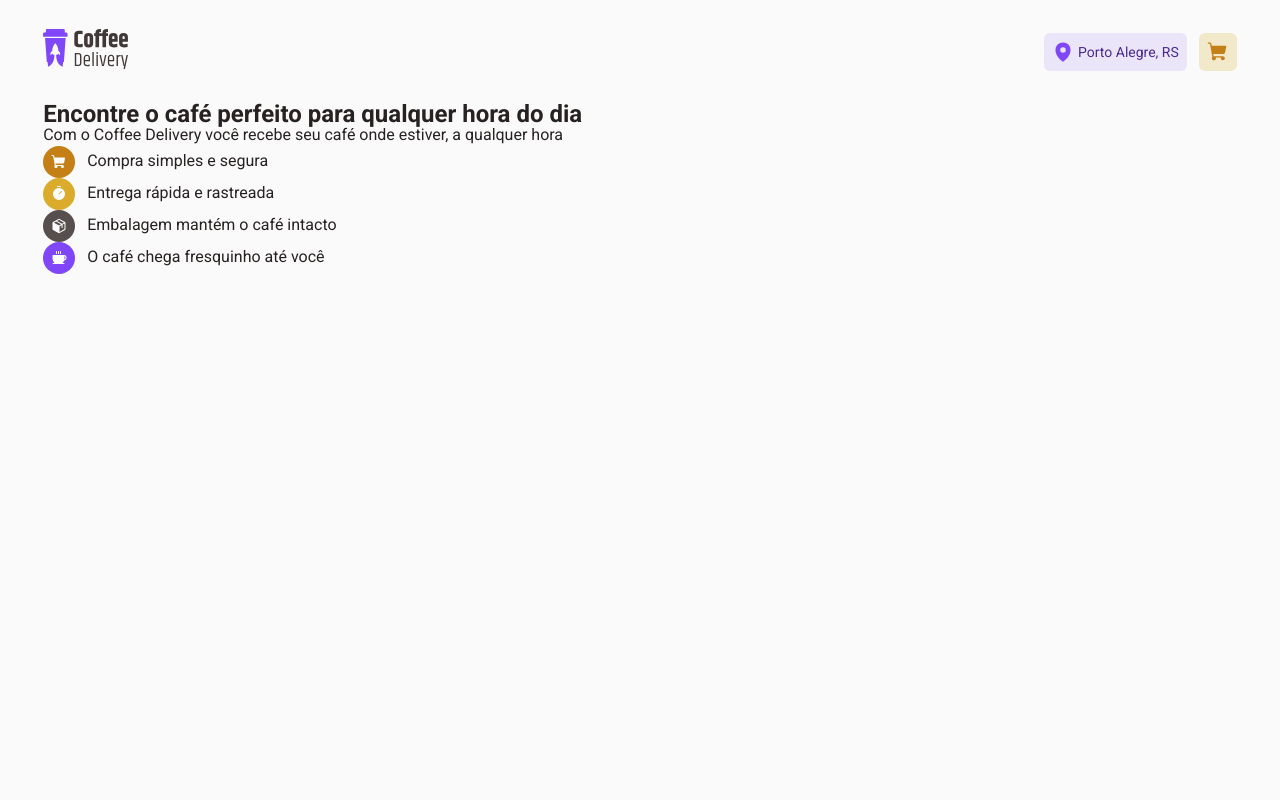
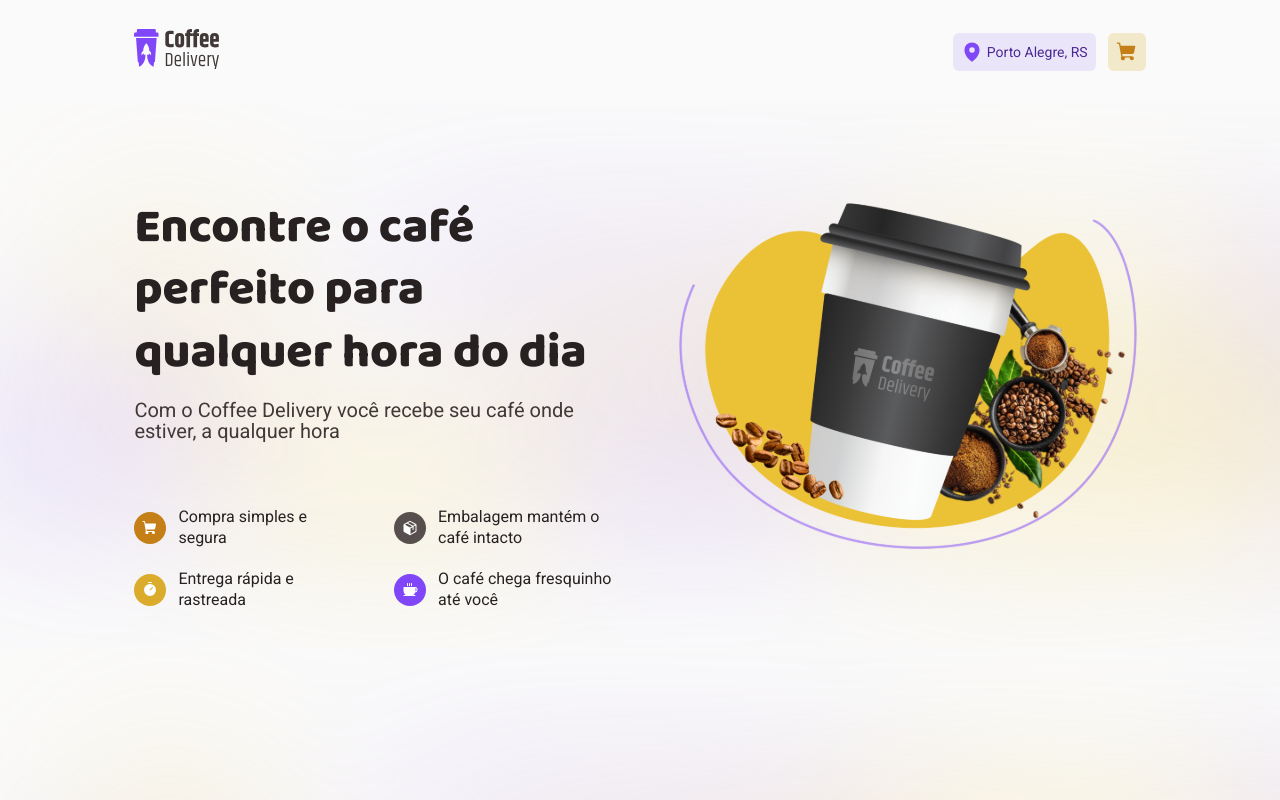
Before and after one commit to viniciusferreira7/coffee-delivery, a React (Vite) app: page / in a window 1280 px wide. Shown: the top 800 px of the page. Built offline with nearby package versions, Linux system fonts and the light colour scheme.

Commit message:
style(home): stylized intro section

```diff
--- a/src/components/Header/styles.ts
+++ b/src/components/Header/styles.ts
@@ -6,7 +6,12 @@ export const HeaderContainer = styled.header`
   justify-content: space-between;
   align-items: center;
 
+  max-width: 90rem;
   height: 6.5rem;
+
+  padding: 0 10.5%;
+
+  margin: auto;
 
   nav {
     display: flex;
--- a/src/layouts/DefaultLayout/styles.ts
+++ b/src/layouts/DefaultLayout/styles.ts
@@ -1,7 +1,3 @@
 import styled from 'styled-components'
 
-export const LayoutContainer = styled.div`
-  max-width: 74.6rem;
-
-  margin: auto;
-`
+export const LayoutContainer = styled.div``
--- a/src/pages/Home/index.tsx
+++ b/src/pages/Home/index.tsx
@@ -1,15 +1,19 @@
 import { Coffee, Package, ShoppingCart, Timer } from 'phosphor-react'
-import { HomeContainer, Items, SectionContainer } from './styles'
+import { HomeContainer, Items, IntroSectionContainer } from './styles'
+
+import backgroundCoffeeDelivery from '../../assets/background-coffee-delivery.svg'
+import cupOfCoffee from '../../assets/cup-of-coffee.svg'
 
 export function Home() {
   return (
     <HomeContainer>
-      <SectionContainer>
+      <IntroSectionContainer background={backgroundCoffeeDelivery}>
+        <div>
           <header>
             <h1>Encontre o café perfeito para qualquer hora do dia</h1>
             <p>
-            Com o Coffee Delivery você recebe seu café onde estiver, a qualquer
-            hora
+              Com o Coffee Delivery você recebe seu café onde estiver, a
+              qualquer hora
             </p>
           </header>
           <footer>
@@ -19,17 +23,17 @@ export function Home() {
               </div>
               <span>Compra simples e segura</span>
             </Items>
+            <Items itemsColor="grey">
+              <div>
+                <Package size={16} weight="fill" />
+              </div>
+              <span>Embalagem mantém o café intacto</span>
+            </Items>
             <Items itemsColor="yellow">
               <div>
                 <Timer size={16} weight="fill" />
               </div>
               <span>Entrega rápida e rastreada</span>
-          </Items>
-          <Items itemsColor="grey">
-            <div>
-              <Package size={16} weight="fill" />
-            </div>
-            <span>Embalagem mantém o café intacto</span>
             </Items>
             <Items itemsColor="purple">
               <div>
@@ -38,7 +42,9 @@ export function Home() {
               <span>O café chega fresquinho até você</span>
             </Items>
           </footer>
-      </SectionContainer>
+        </div>
+        <img src={cupOfCoffee} alt="cup of coffee" />
+      </IntroSectionContainer>
     </HomeContainer>
   )
 }
--- a/src/pages/Home/styles.ts
+++ b/src/pages/Home/styles.ts
@@ -1,8 +1,63 @@
 import styled from 'styled-components'
 
-export const HomeContainer = styled.main``
+export const HomeContainer = styled.main`
+  max-width: 90rem;
 
-export const SectionContainer = styled.section``
+  margin: auto;
+`
+
+interface IntroSectionProps {
+  background: string
+}
+
+export const IntroSectionContainer = styled.section<IntroSectionProps>`
+  display: flex;
+  align-items: flex-start;
+  gap: 3.5rem;
+
+  width: 100%;
+  min-height: 54rem;
+
+  padding: 5.8rem 10.5% 6.75rem 10.5%;
+
+  background-image: url(${(props) => props.background});
+
+  & > div > header {
+    max-width: 36.75rem;
+
+    h1 {
+      font-family: 'Baloo 2', cursive;
+      font-weight: 800;
+      font-size: 3rem;
+      line-height: 130%;
+    }
+
+    p {
+      padding: 1rem 0 4.1rem 0;
+      font-size: 1.25rem;
+      color: ${(props) => props.theme['base-subtitle']};
+    }
+  }
+
+  & > div > footer {
+    display: grid;
+    grid-template-columns: 1fr 1fr;
+    row-gap: 1.25rem;
+    column-gap: 2.5rem;
+
+    max-width: 35.43rem;
+  }
+
+  @media screen and (max-width: 768px) {
+    flex-direction: column;
+
+    padding-top: 1rem;
+
+    & > img {
+      width: 20rem;
+    }
+  }
+`
 
 const ITEMS_COLOR = {
   'yellow-dark': 'yellow-dark',
--- a/src/styles/global.ts
+++ b/src/styles/global.ts
@@ -20,7 +20,7 @@ body{
 }
 
 body, input, textarea, button {
-  font-family: 'Roboto';
+  font-family: 'Roboto', sans-serif;
   line-height:130%;
 }
 
```
Also changed, not shown: src/assets/background-coffee-delivery.svg (added), src/assets/cup-of-coffee.svg (added). Lines whose indentation alone changed are shown as unchanged.
